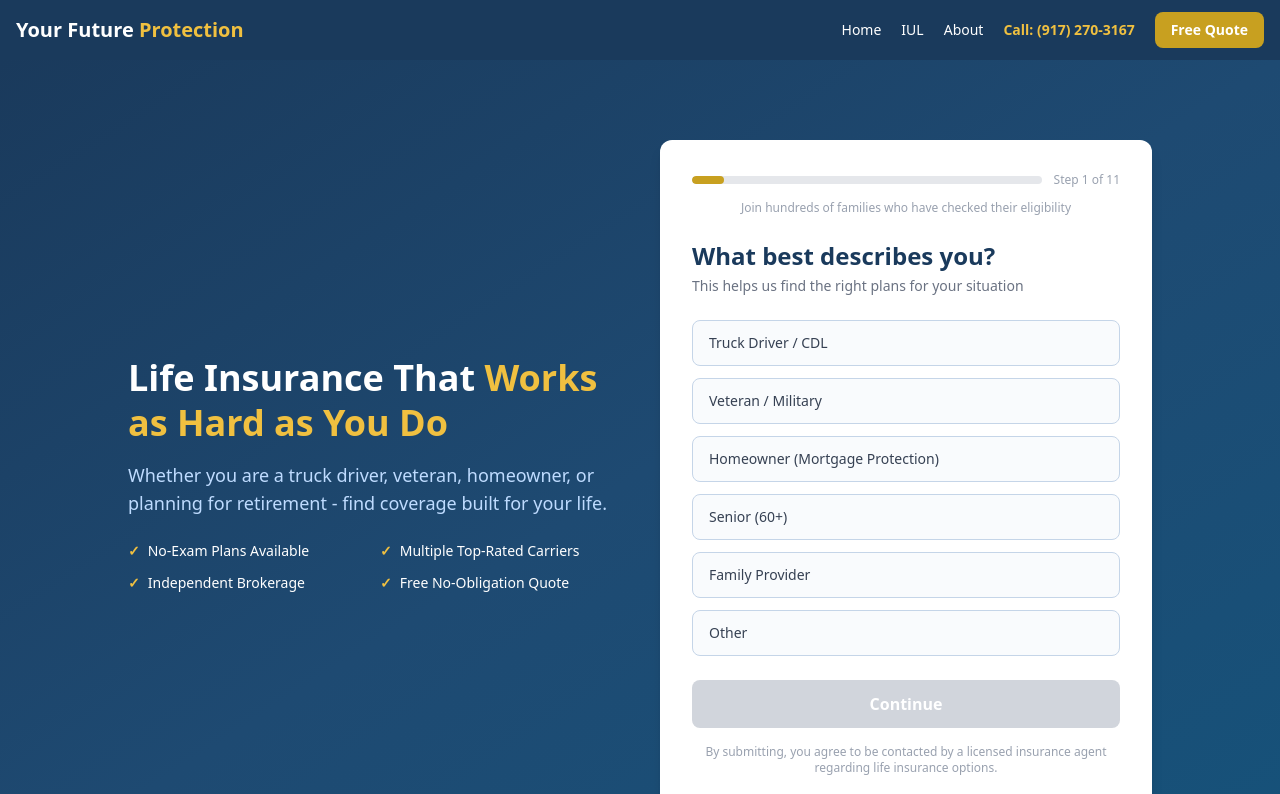
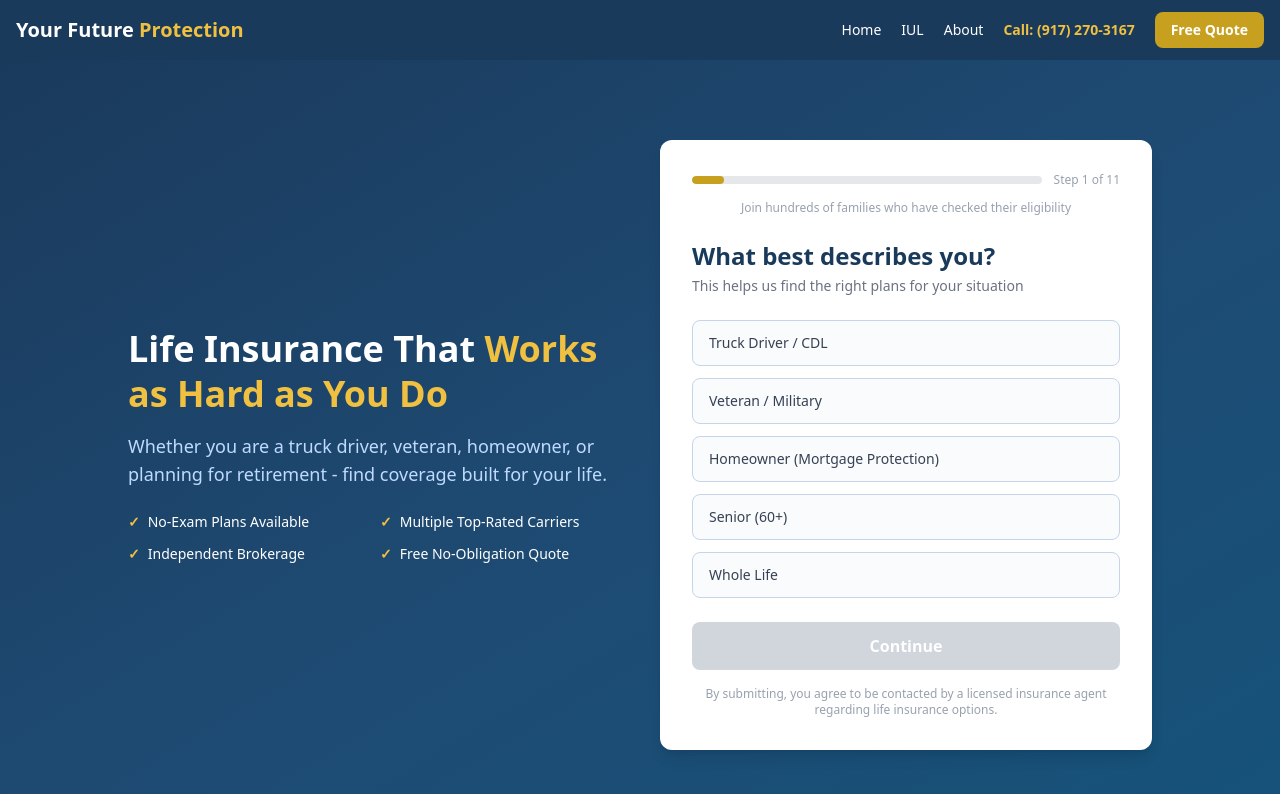
Before and after one commit to MaxBarajas1/my-insurance-site, a Next.js app: page / in a window 1280 px wide. Shown: the top 794 px of the page. Built offline with nearby package versions, Linux system fonts and the light colour scheme.

Commit message:
update quote form options

```diff
--- a/components/QuoteForm.tsx
+++ b/components/QuoteForm.tsx
@@ -3,7 +3,7 @@
 import { useState } from "react";
 
 const steps = [
-  { title: "What best describes you?", subtitle: "This helps us find the right plans for your situation", field: "profile", type: "select", options: ["Truck Driver / CDL", "Veteran / Military", "Homeowner (Mortgage Protection)", "Senior (60+)", "Family Provider", "Other"] },
+  { title: "What best describes you?", subtitle: "This helps us find the right plans for your situation", field: "profile", type: "select", options: ["Truck Driver / CDL", "Veteran / Military", "Homeowner (Mortgage Protection)", "Senior (60+)", "Whole Life"] },
   { title: "Check plans in your area", subtitle: "Enter your zipcode to see what you may qualify for", field: "zipcode", type: "text", placeholder: "Enter your 5-digit zipcode" },
   { title: "What are you looking for?", subtitle: "Select what matters most to you", field: "interest", type: "select", options: ["Mortgage Protection", "Life Insurance (Whole Life)", "Final Expense / Burial Coverage", "IUL - Tax-Free Cash Growth", "Not Sure - Help Me Decide"] },
   { title: "What is your date of birth?", subtitle: "This helps us find age-appropriate plans", field: "dob", type: "date", placeholder: "" },
```
